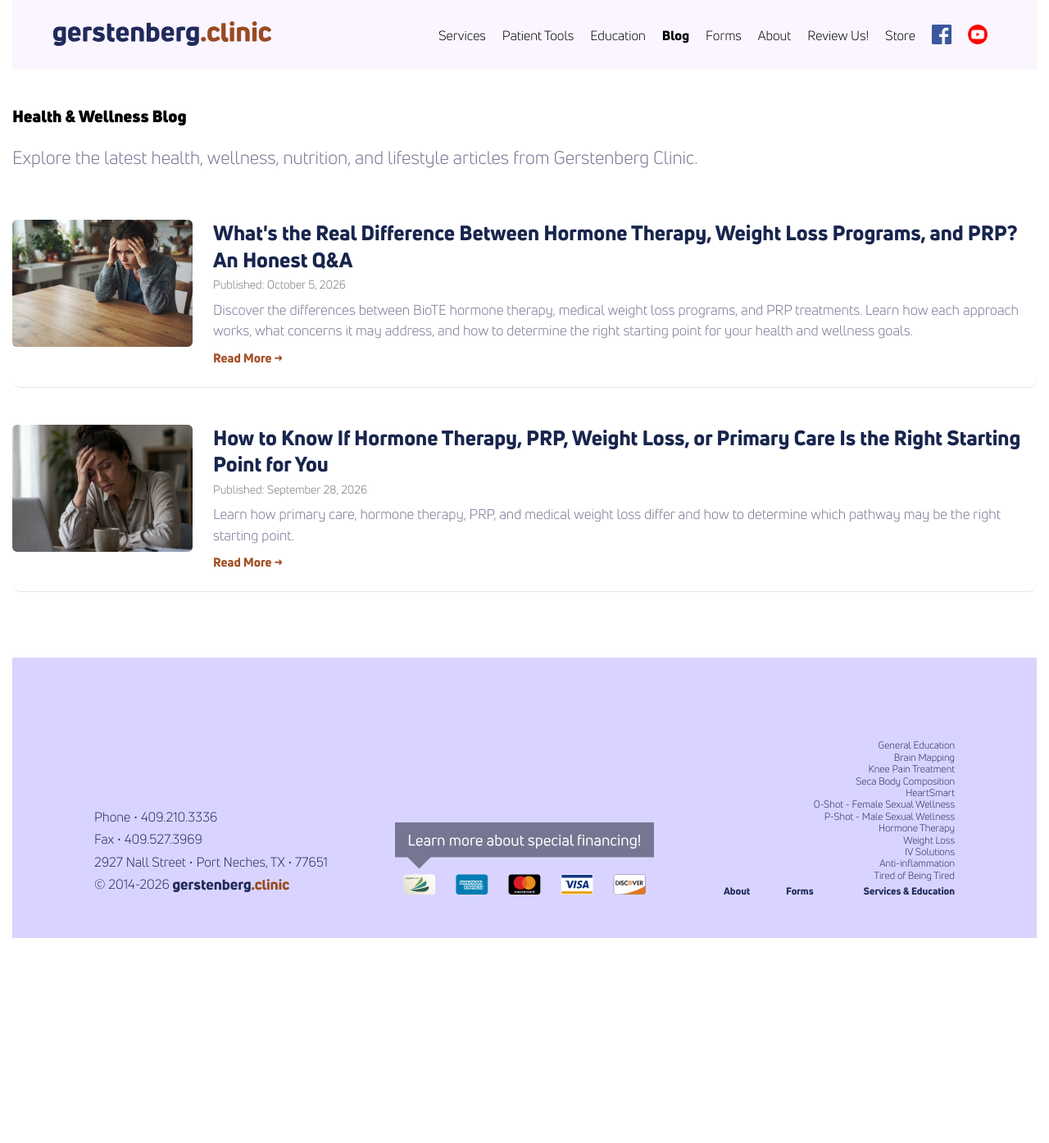
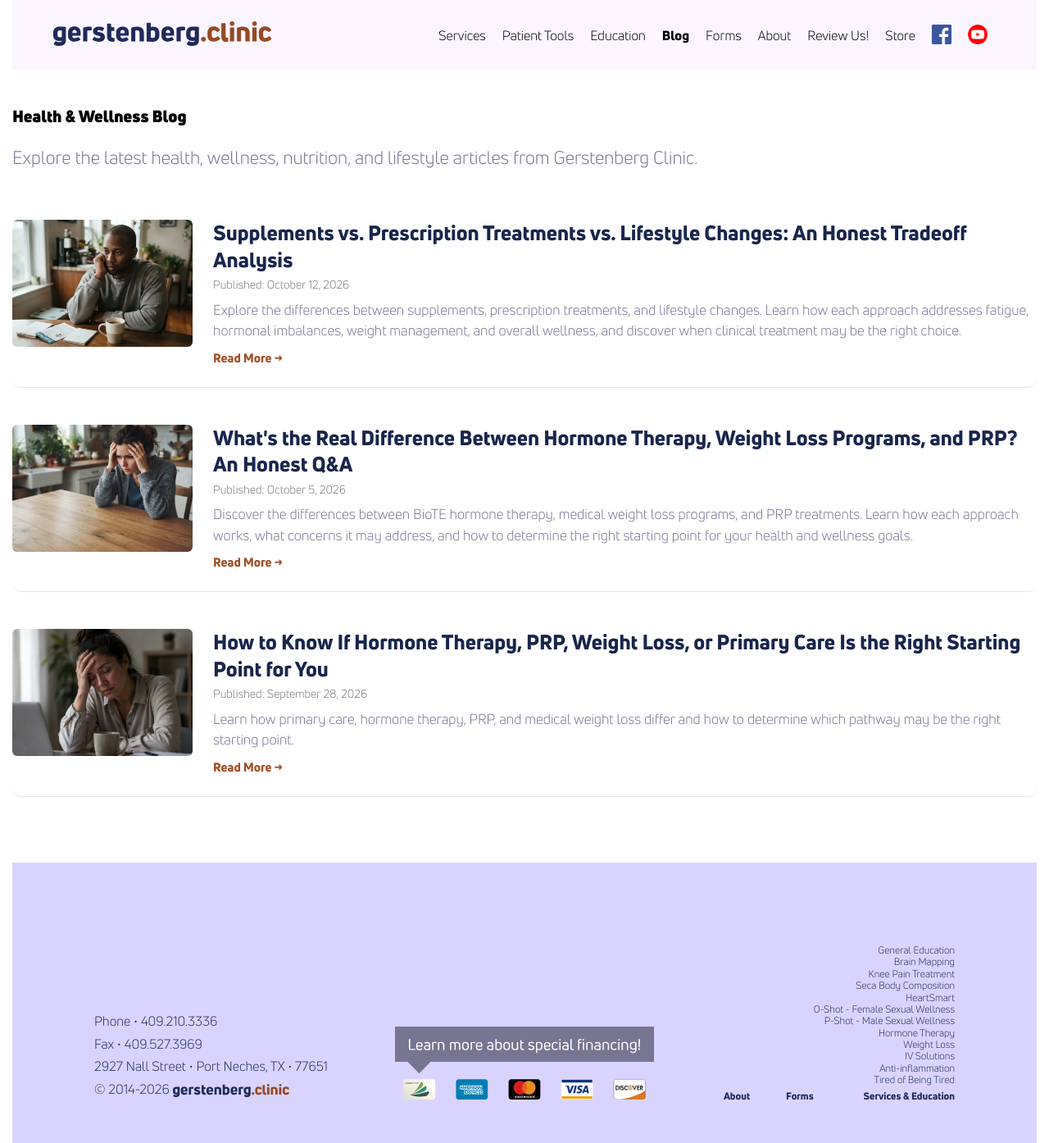
Before and after one commit to theneverwoods/gerstenberg.clinic, a Jekyll site: the page built from blog.html, in a window 1280 px wide. Shown: the whole page at 82% size. Built offline with Jekyll 4.4.1, drawn with Linux system fonts in a browser that asks for light colours; a script that is not in the unit is left out; before the commit the page ends 1144 px from its top, so only the background shows below that.

Commit message:
Update blog.html

```diff
--- a/blog.html
+++ b/blog.html
@@ -137,6 +137,65 @@ redirect_from:
 
         <div class="blog-posts">
 
+<!-- BLOG POST 3 - OCTOBER 12, 2026 -->
+<article class="card">
+
+    <!-- Blog Thumbnail -->
+    <a
+        class="blog-image-link"
+        href="{{ site.baseurl }}/blog/supplements-vs-prescription-treatments-vs-lifestyle-changes"
+    >
+        <img
+            src="{{ site.baseurl }}/img/blog/october-blog-2.webp"
+            alt="Supplements, prescription treatments, and lifestyle changes for health and wellness"
+            class="blog-thumbnail"
+            loading="lazy"
+            width="220"
+            height="155"
+        >
+    </a>
+
+    <!-- Blog Content -->
+    <div class="blog-content">
+
+        <!-- Blog Title -->
+        <h2>
+            <a href="{{ site.baseurl }}/blog/supplements-vs-prescription-treatments-vs-lifestyle-changes">
+                Supplements vs. Prescription Treatments vs. Lifestyle Changes: An Honest Tradeoff Analysis
+            </a>
+        </h2>
+
+        <!-- Publication Date -->
+        <p class="blog-date">
+            Published:
+            <time datetime="2026-10-12">
+                October 12, 2026
+            </time>
+        </p>
+
+        <!-- Blog Description -->
+        <p class="blog-description">
+            Explore the differences between supplements,
+            prescription treatments, and lifestyle changes.
+            Learn how each approach addresses fatigue,
+            hormonal imbalances, weight management, and
+            overall wellness, and discover when clinical
+            treatment may be the right choice.
+        </p>
+
+        <!-- Read More -->
+        <a
+            class="blog-read-more"
+            href="{{ site.baseurl }}/blog/supplements-vs-prescription-treatments-vs-lifestyle-changes"
+        >
+            Read More &rarr;
+        </a>
+
+    </div>
+
+</article>
+<!-- END BLOG POST 3 -->
+
             <!-- BLOG POST 2 - OCTOBER 5, 2026 -->
 <article class="card">
 
```
